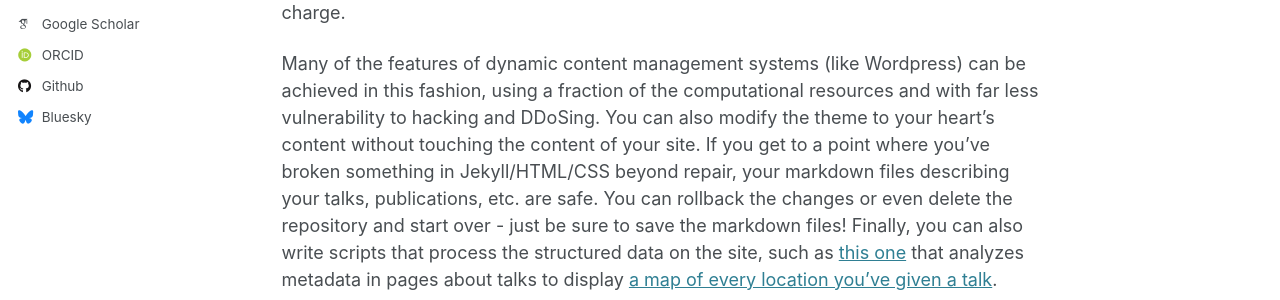
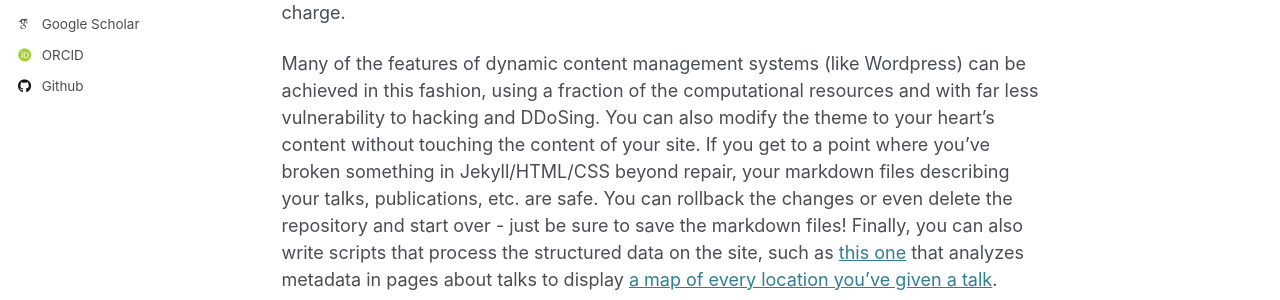
Before and after one commit to archanabura/archanabura.github.io, a Jekyll site: the page built from _pages/about.md, in a window 1280 px wide. Shown: the part 436-736 px from the top of the page. Built offline with Jekyll 4.4.1, drawn with Linux system fonts in a browser that asks for light colours; some web fonts are replaced.

Commit message:
Update _config.yml

```diff
--- a/_config.yml
+++ b/_config.yml
@@ -41,38 +41,38 @@ author:
   #scopus           : # URL
 
   # Repositories and software development
-  bitbucket        : # Username - Update with your username on the site
-  codepen          : # Username
-  dribbble         : # Username
+  #bitbucket        : # Username - Update with your username on the site
+  #codepen          : # Username
+  #dribbble         : # Username
   github           : "academicpages"
-  kaggle           : # Username
-  stackoverflow    : # User number or user number and name (i.e., use "1" or "1/jeff-atwood")
+  #kaggle           : # Username
+  #stackoverflow    : # User number or user number and name (i.e., use "1" or "1/jeff-atwood")
 
   # Social media
-  bluesky          : "bsky.app" # Replace this with you Bluesky username
-  facebook         : # Username
-  flickr           : # Username
-  foursquare       : # Username
-  goodreads        : # Username
-  google_plus      : # Username
-  keybase          : # Username
-  instagram        : # Username
-  lastfm           : # Username
+  #bluesky          : "bsky.app" # Replace this with you Bluesky username
+  #facebook         : # Username
+  #flickr           : # Username
+  #foursquare       : # Username
+  #goodreads        : # Username
+  #google_plus      : # Username
+  #keybase          : # Username
+  #instagram        : # Username
+  #lastfm           : # Username
   linkedin         : # Username
-  mastodon         : # URL
-  medium           : # URL
-  pinterest        : # Username
-  soundcloud       : # Username
-  steam            : # Username
-  telegram         : # URL
-  tumblr           : # Username
-  twitter          : # Username for X / Twitter
-  vine             : # Username
-  weibo            : # Username
-  wikipedia        : # Username
-  xing             : # Username
-  youtube          : # Username
-  zhihu            : # Username
+  #mastodon         : # URL
+  #medium           : # URL
+  #pinterest        : # Username
+  #soundcloud       : # Username
+  #steam            : # Username
+  #telegram         : # URL
+  #tumblr           : # Username
+  #twitter          : # Username for X / Twitter
+  #vine             : # Username
+  #weibo            : # Username
+  #wikipedia        : # Username
+  #xing             : # Username
+  #youtube          : # Username
+  #zhihu            : # Username
 
 # Publication Category - The following the list of publication categories and their headings
 publication_category:
```
